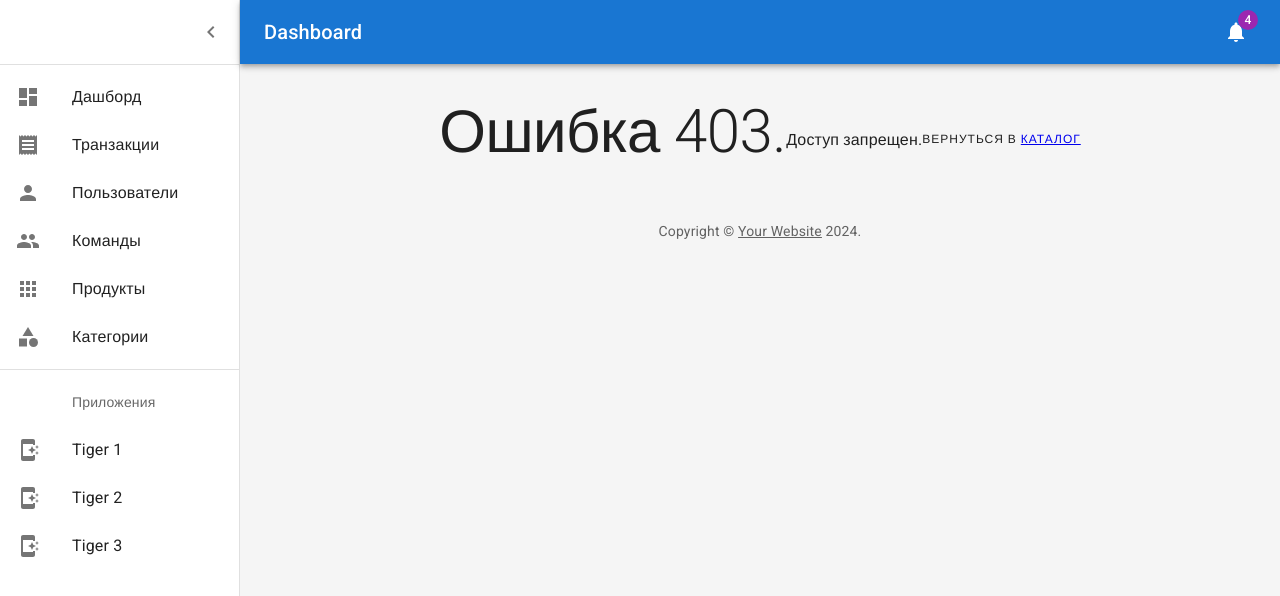
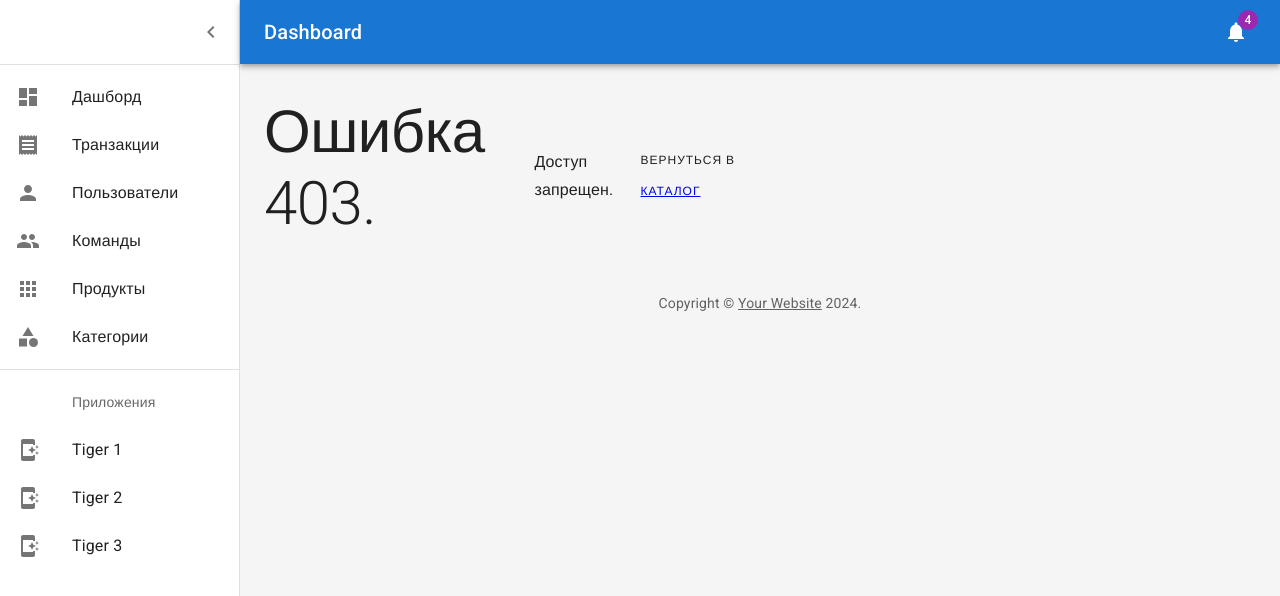
Before and after one commit to PerrkMP/rent-adm, a React (Create React App) app: page /access-denied in a window 1280 px wide. Shown: the top 596 px of the page. Built offline with nearby package versions, Linux system fonts and the light colour scheme; a web font is replaced by a local one.

Commit message:
protected routes

```diff
--- a/src/pages/AccessDenied.tsx
+++ b/src/pages/AccessDenied.tsx
@@ -5,7 +5,7 @@ import { Link } from 'react-router-dom';
 
 export default function AccessDenied() {
   return (
-    <Box sx={{ width: '100%', display: 'flex', justifyContent: 'center', alignItems: 'center' }}>
+    <Box sx={{ width: '100%', maxWidth: 500, display: 'flex', justifyContent: 'center', alignItems: 'center' }}>
       <Typography variant="h2" gutterBottom>
         Ошибка 403.
       </Typography>
--- a/src/pages/NotFound.tsx
+++ b/src/pages/NotFound.tsx
@@ -5,7 +5,7 @@ import { Link } from 'react-router-dom';
 
 export default function NotFound() {
   return (
-    <Box sx={{ width: '100%', display: 'flex', justifyContent: 'center', alignItems: 'center' }}>
+    <Box sx={{ width: '100%', maxWidth: 500, display: 'flex', justifyContent: 'center', alignItems: 'center' }}>
       <Typography variant="h2" gutterBottom>
         Ошибка 404.
       </Typography>
```
